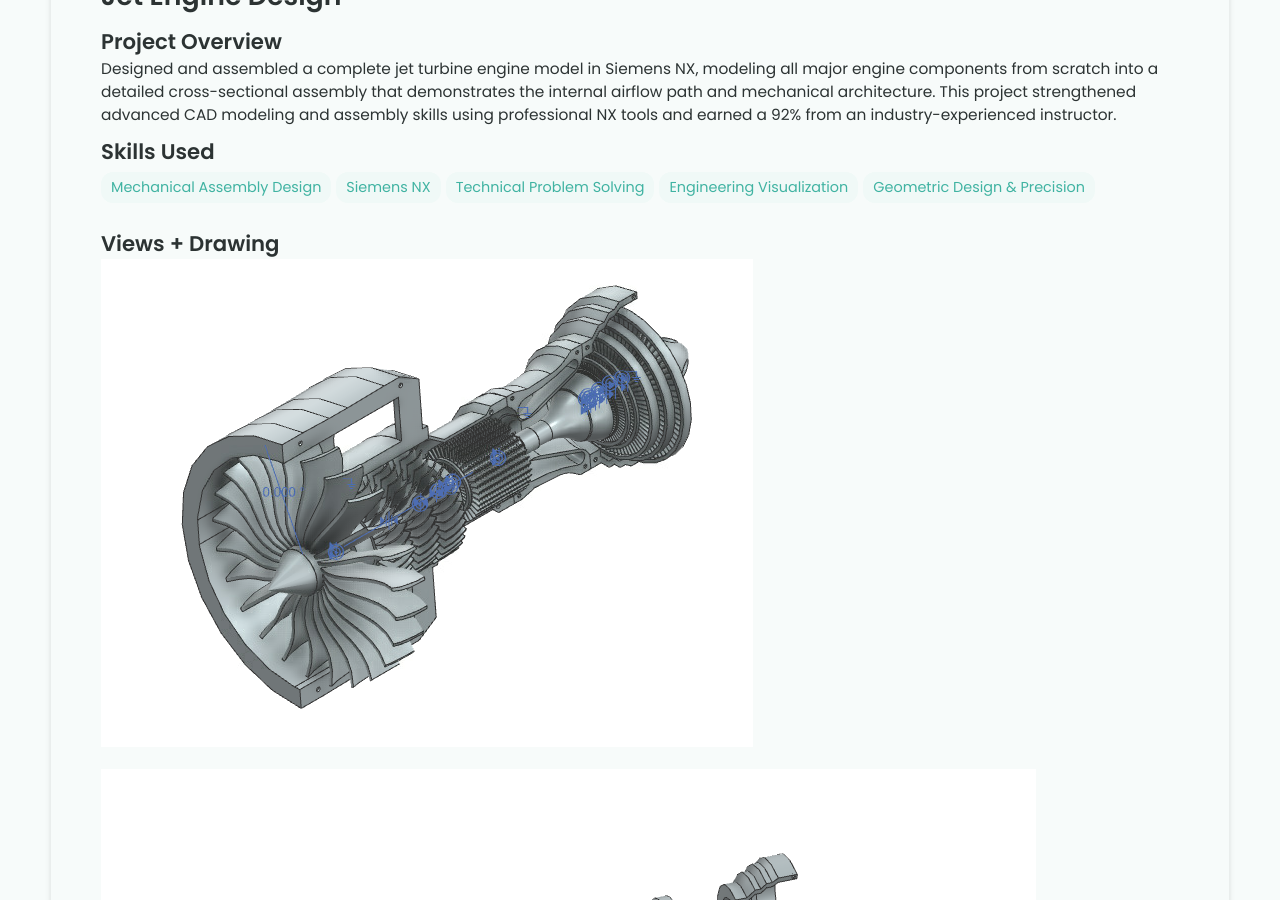
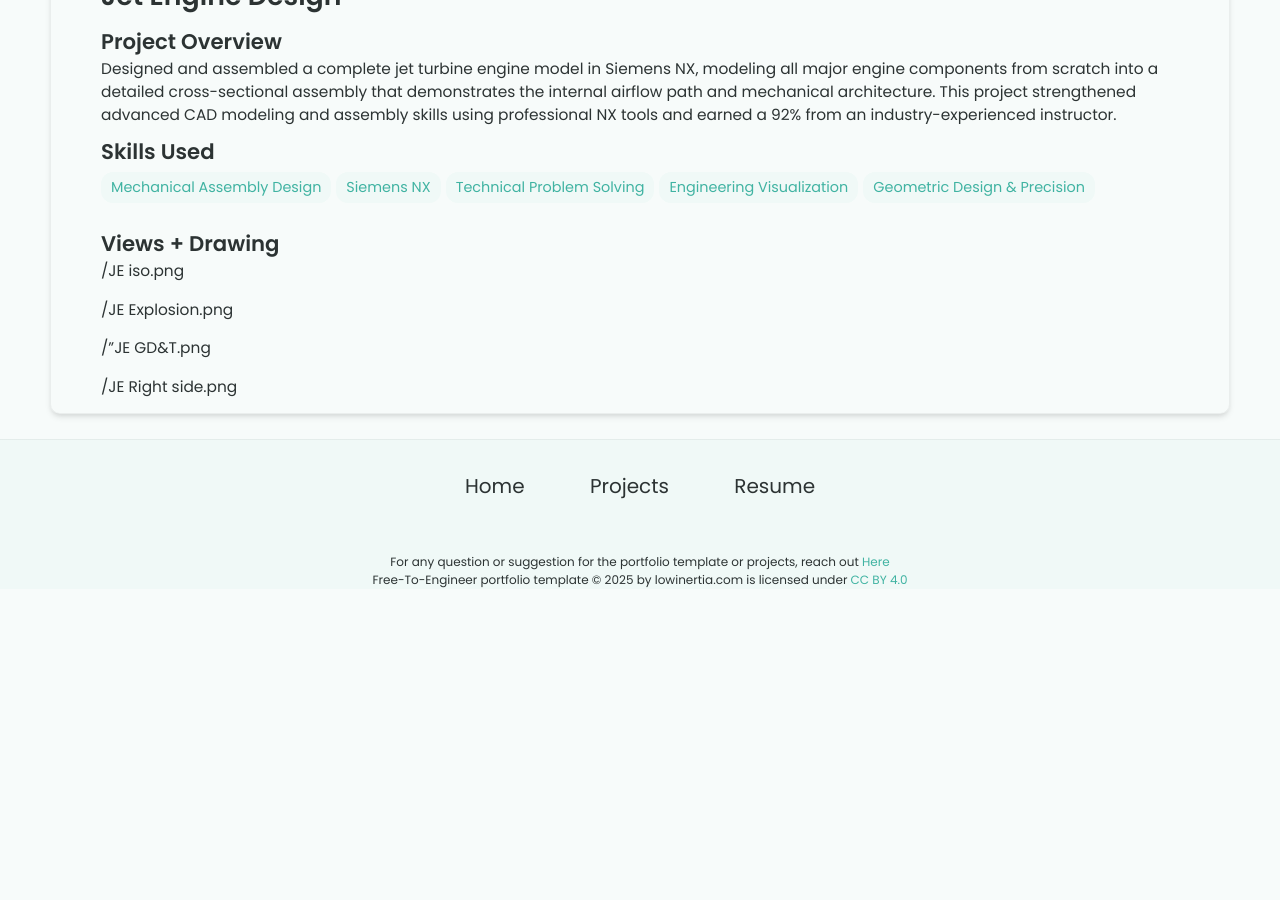
Before and after one commit to AdrianCieslak0423/AdrianCieslak0423.github.io, a Jekyll site: the page built from _projects/Jet-Engine-Design/index.md, in a window 1280 px wide and 900 px high, scrolled down 531 px. Built offline with Jekyll 4.4.1, drawn with Linux system fonts in a browser that asks for light colours; after the commit the page ends 1120 px from its top, so only the background shows below that.

Commit message:
Update index.md

```diff
--- a/_projects/Jet-Engine-Design/index.md
+++ b/_projects/Jet-Engine-Design/index.md
@@ -14,10 +14,10 @@ main-image: /JE Explosion.png
 ## Views + Drawing
 
 
-<img src="JE iso.png" alt="Jet Engine Isometric View">
+/JE iso.png
 
-<img src="JE Explosion.png" alt="Jet Engine Exploded View">
+/JE Explosion.png
 
-<img src="JE GD&T.png" alt="Jet Engine GD&T">
+/"JE GD&T.png
 
-<img src="JE Right side.png" alt="Jet Engine Right side">
+/JE Right side.png
```
